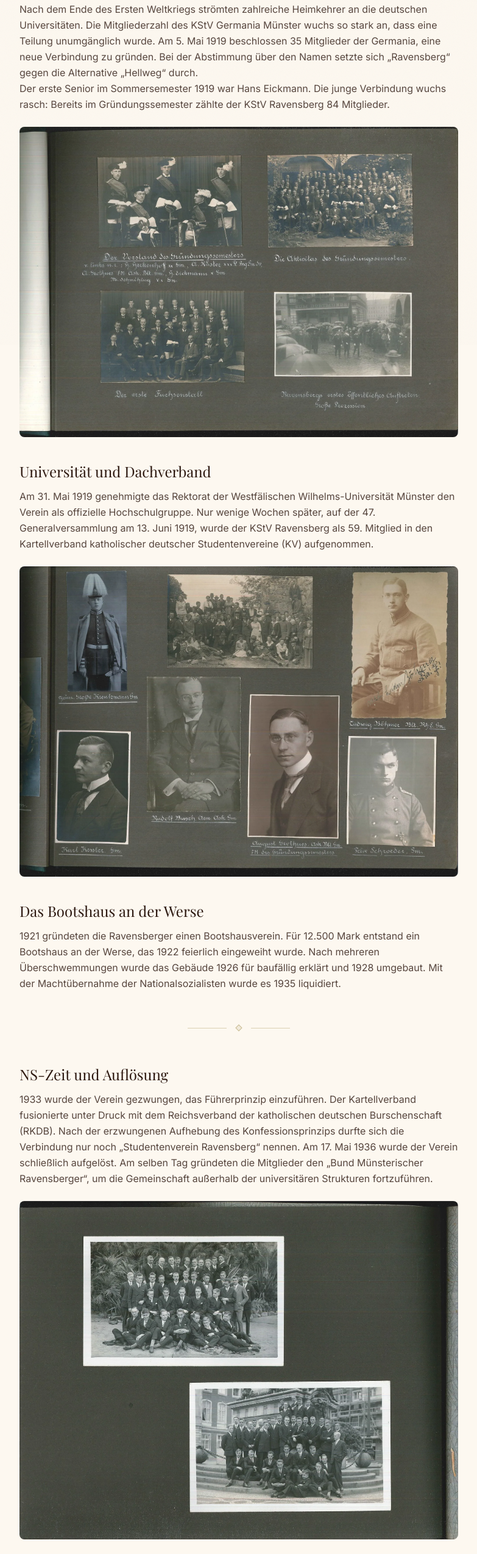
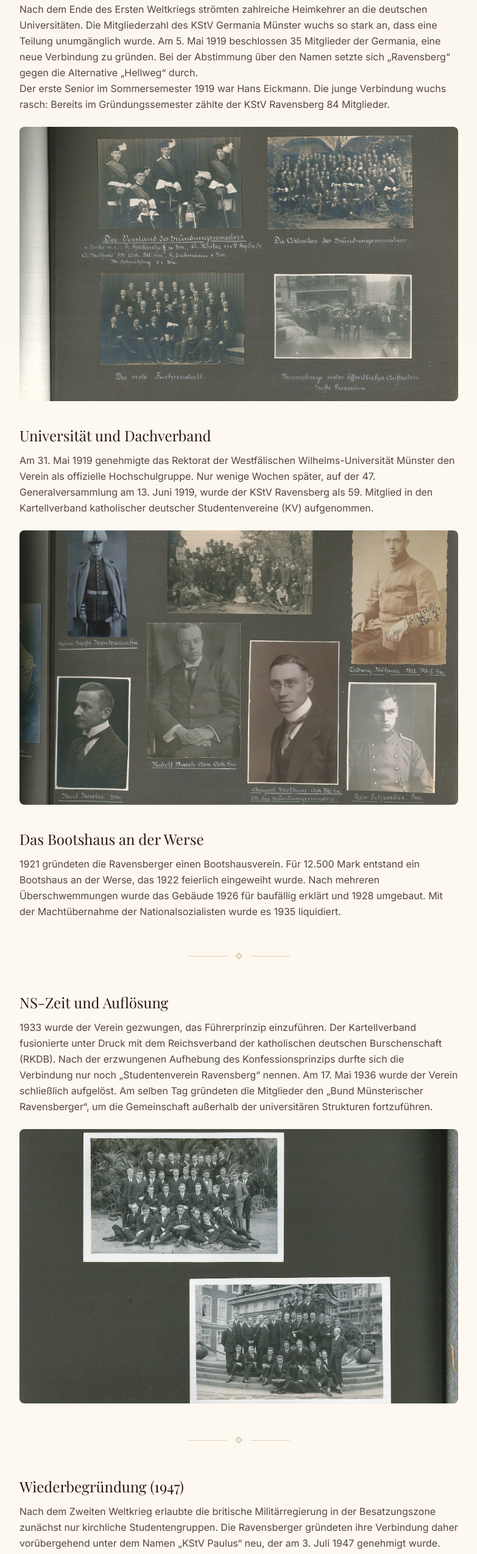
Before and after one commit to yungweng/ravensberg, a Next.js app: page /geschichte in a window 1280 px wide. Shown: the part 234-2783 px from the top of the page at 61% size, without its empty margins (248-1031 px from the left). Built offline with nearby package versions, Linux system fonts and the light colour scheme; a web font is replaced by a local one.

Commit message:
feat: add lightbox to Geschichte images
Create reusable ClickableImage component with hover effect and
magnifying glass icon, matching the existing UnserHaus pattern.

```diff
--- a/src/app/geschichte/page.tsx
+++ b/src/app/geschichte/page.tsx
@@ -1,5 +1,5 @@
-import Image from "next/image";
 import Link from "next/link";
+import { ClickableImage } from "@/components/ClickableImage";
 import { SectionDivider } from "@/components/SectionDivider";
 
 export default function GeschichtePage() {
@@ -29,13 +29,12 @@ export default function GeschichtePage() {
             Verbindung wuchs rasch: Bereits im Gr&uuml;ndungssemester z&auml;hlte
             der KStV Ravensberg 84 Mitglieder.
           </p>
-          <Image
+          <ClickableImage
             src="/images/geschichte/bildband-1919-gruendung.webp"
-            alt="Gr&uuml;ndungsmitglieder des KStV Ravensberg, 1919"
+            alt="Gründungsmitglieder des KStV Ravensberg, 1919"
             width={800}
             height={500}
-            className="rounded-lg my-6 w-full"
-            unoptimized
+            className="my-6"
           />
         </section>
 
@@ -51,13 +50,12 @@ export default function GeschichtePage() {
             59. Mitglied in den Kartellverband katholischer deutscher
             Studentenvereine (KV) aufgenommen.
           </p>
-          <Image
+          <ClickableImage
             src="/images/geschichte/bildband-1919-portraits.webp"
-            alt="Portraits der fr&uuml;hen Mitglieder des KStV Ravensberg"
+            alt="Portraits der frühen Mitglieder des KStV Ravensberg"
             width={800}
             height={500}
-            className="rounded-lg my-6 w-full"
-            unoptimized
+            className="my-6"
           />
         </section>
 
@@ -93,13 +91,12 @@ export default function GeschichtePage() {
             Gemeinschaft au&szlig;erhalb der universit&auml;ren Strukturen
             fortzuf&uuml;hren.
           </p>
-          <Image
+          <ClickableImage
             src="/images/geschichte/bildband-gruppenfoto-alt.webp"
             alt="Historisches Gruppenfoto des KStV Ravensberg"
             width={800}
             height={500}
-            className="rounded-lg my-6 w-full"
-            unoptimized
+            className="my-6"
           />
         </section>
 
@@ -118,13 +115,12 @@ export default function GeschichtePage() {
             wurde. Nach der Gr&uuml;ndung der Bundesrepublik Deutschland kehrte
             man zur urspr&uuml;nglichen Bezeichnung KStV Ravensberg zur&uuml;ck.
           </p>
-          <Image
+          <ClickableImage
             src="/images/geschichte/bildband-gruppenfoto-alt2.webp"
-            alt="Gruppenfoto nach der Wiederbegr&uuml;ndung"
+            alt="Gruppenfoto nach der Wiederbegründung"
             width={800}
             height={500}
-            className="rounded-lg my-6 w-full"
-            unoptimized
+            className="my-6"
           />
         </section>
 
@@ -140,13 +136,12 @@ export default function GeschichtePage() {
             Mitglieder das Haus, das bis heute als Verbindungshaus dient und
             Mittelpunkt des Bundeslebens ist.
           </p>
-          <Image
+          <ClickableImage
             src="/images/geschichte/ra-haus-zeichnung-gut.webp"
-            alt="Historische Zeichnung des Ravensberg-Hauses in der Raesfeldstra&szlig;e"
+            alt="Historische Zeichnung des Ravensberg-Hauses in der Raesfeldstraße"
             width={800}
             height={500}
-            className="rounded-lg my-6 w-full"
-            unoptimized
+            className="my-6"
           />
         </section>
 
--- /dev/null
+++ b/src/components/ClickableImage.tsx
@@ -0,0 +1,59 @@
+"use client";
+
+import Image from "next/image";
+import { useState } from "react";
+import { Lightbox } from "@/components/Lightbox";
+
+interface ClickableImageProps {
+  src: string;
+  alt: string;
+  width: number;
+  height: number;
+  className?: string;
+}
+
+export function ClickableImage({ src, alt, width, height, className = "" }: ClickableImageProps) {
+  const [isOpen, setIsOpen] = useState(false);
+
+  return (
+    <>
+      <button
+        type="button"
+        onClick={() => setIsOpen(true)}
+        className={`relative overflow-hidden block w-full cursor-pointer group ${className}`}
+        style={{ aspectRatio: `${width}/${height}` }}
+      >
+        <Image
+          src={src}
+          alt={alt}
+          fill
+          className="object-cover transition-[filter] duration-300 group-hover:brightness-75 rounded-lg"
+          unoptimized
+        />
+        <div className="absolute inset-0 flex items-center justify-center opacity-0 group-hover:opacity-100 transition-opacity duration-300">
+          <svg
+            aria-hidden="true"
+            className="w-8 h-8 text-white drop-shadow-lg"
+            viewBox="0 0 24 24"
+            fill="none"
+            stroke="currentColor"
+            strokeWidth="2"
+            strokeLinecap="round"
+            strokeLinejoin="round"
+          >
+            <circle cx="11" cy="11" r="8" />
+            <line x1="21" y1="21" x2="16.65" y2="16.65" />
+            <line x1="11" y1="8" x2="11" y2="14" />
+            <line x1="8" y1="11" x2="14" y2="11" />
+          </svg>
+        </div>
+      </button>
+      <Lightbox
+        src={src}
+        alt={alt}
+        isOpen={isOpen}
+        onClose={() => setIsOpen(false)}
+      />
+    </>
+  );
+}
```
